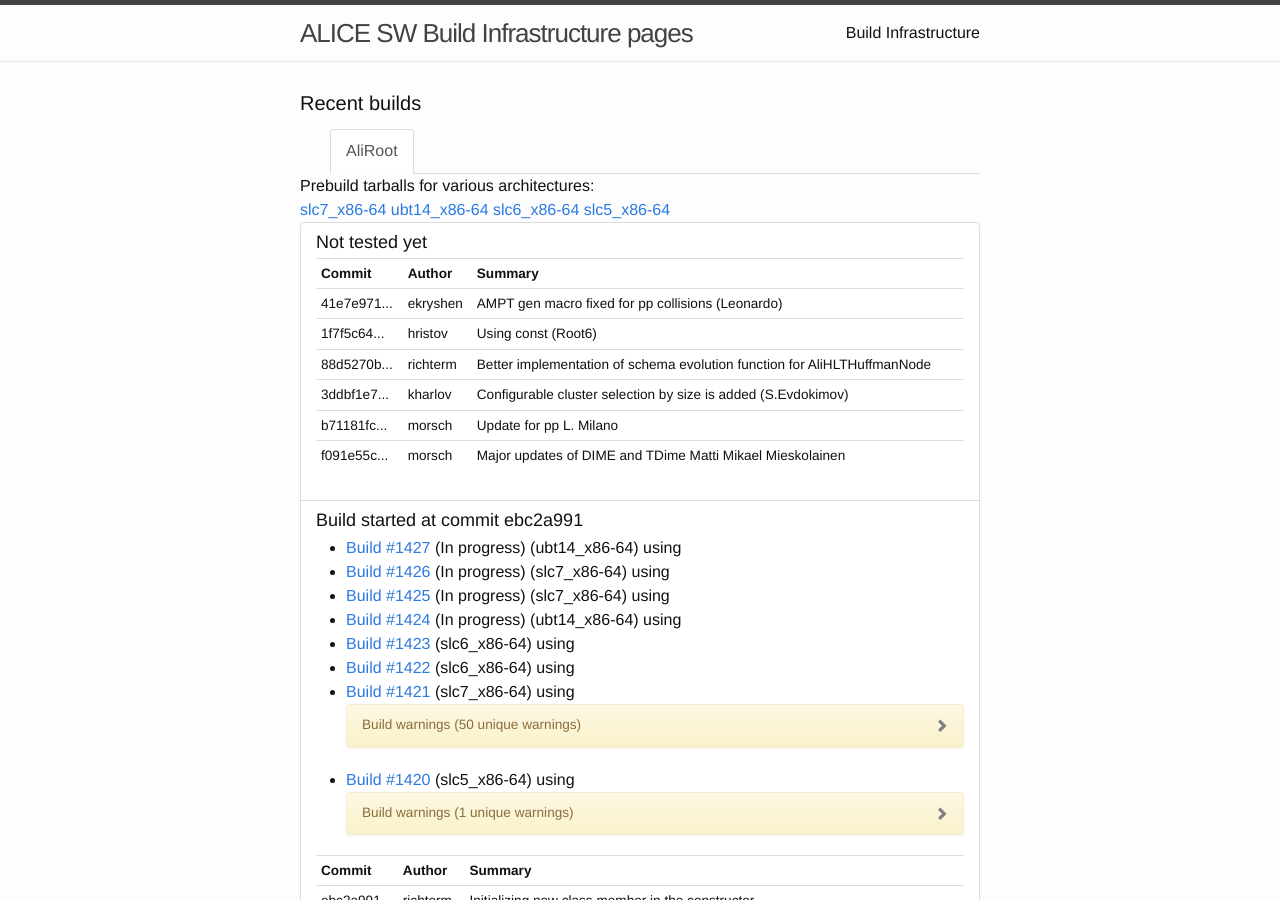
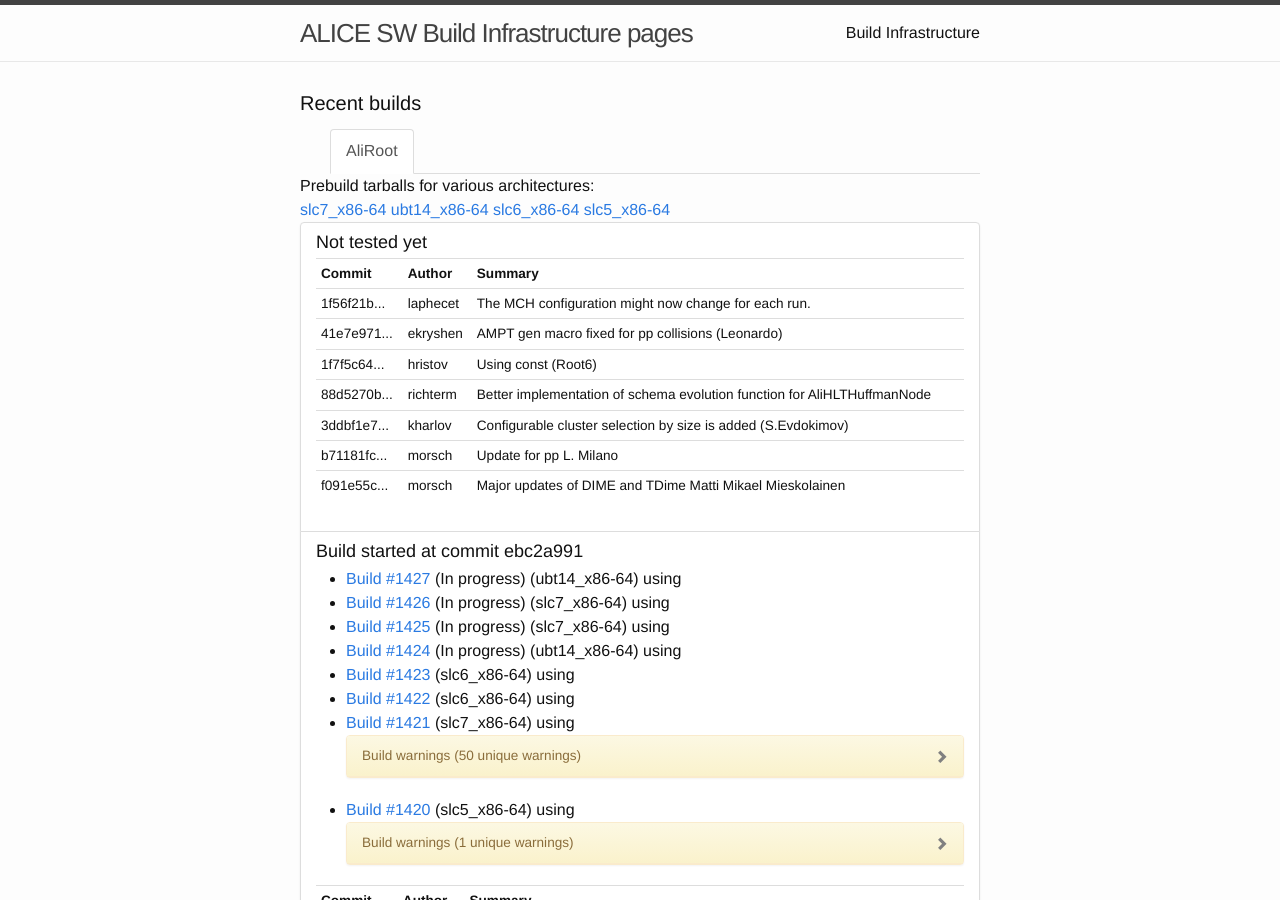
Before and after one commit to alisw/alisw.github.io, a Jekyll site: the page built from index.html, in a window 1280 px wide and 900 px high. Built offline with Jekyll 4.4.1, drawn with Linux system fonts in a browser that asks for light colours; nearby versions of some CDN libraries.

Commit message:
Updated results.

```diff
--- a/_data/commits-aliroot-master.yaml
+++ b/_data/commits-aliroot-master.yaml
@@ -1,3 +1,8 @@
+-
+ commit: "1f56f21bacbb2613f2eadfc146fc72e07386ec06"
+ message: >-
+    The MCH configuration might now change for each run.
+ author: !!str laphecet
 -
  commit: "41e7e971de9bf55f62abd7e228adb596f990da75"
  message: >-
```
